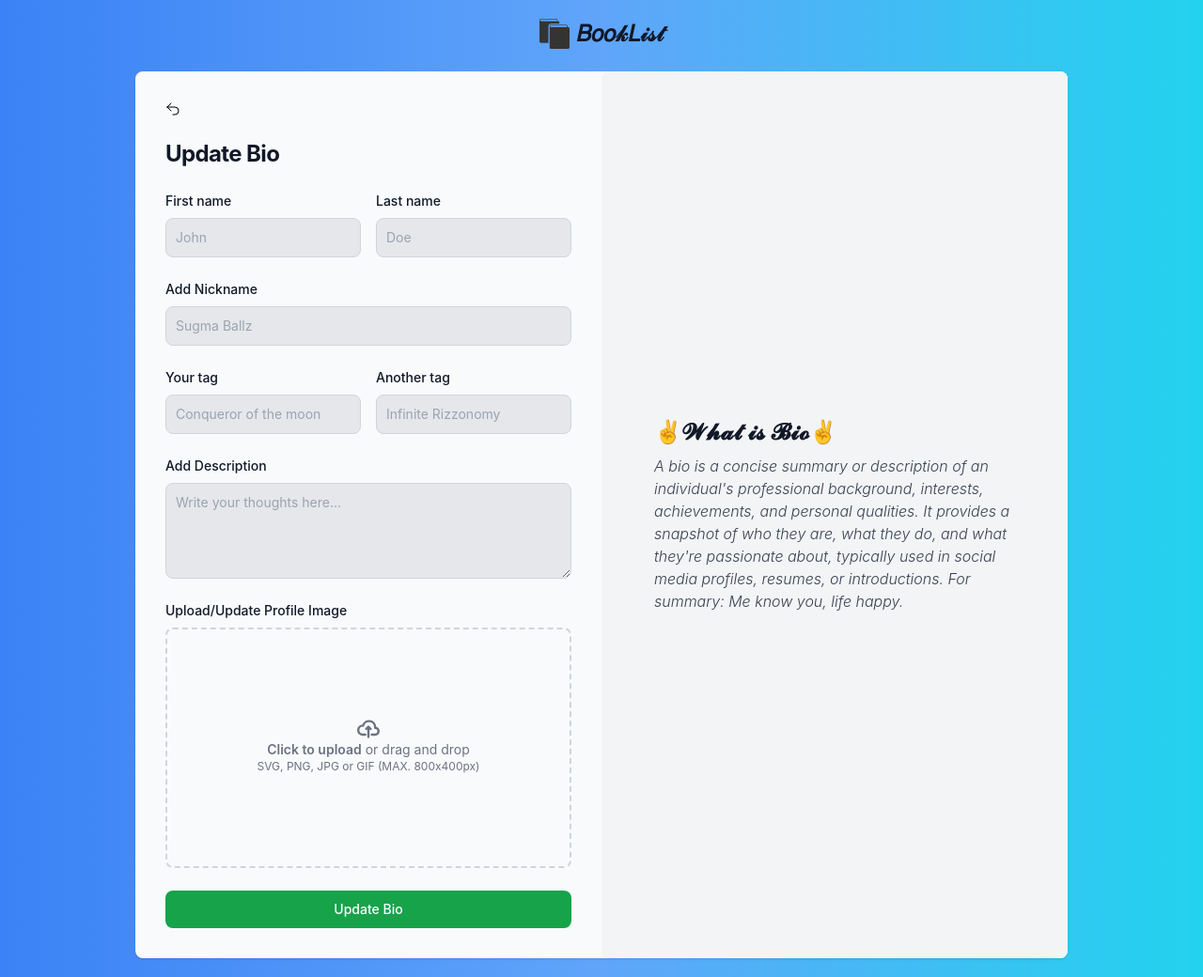
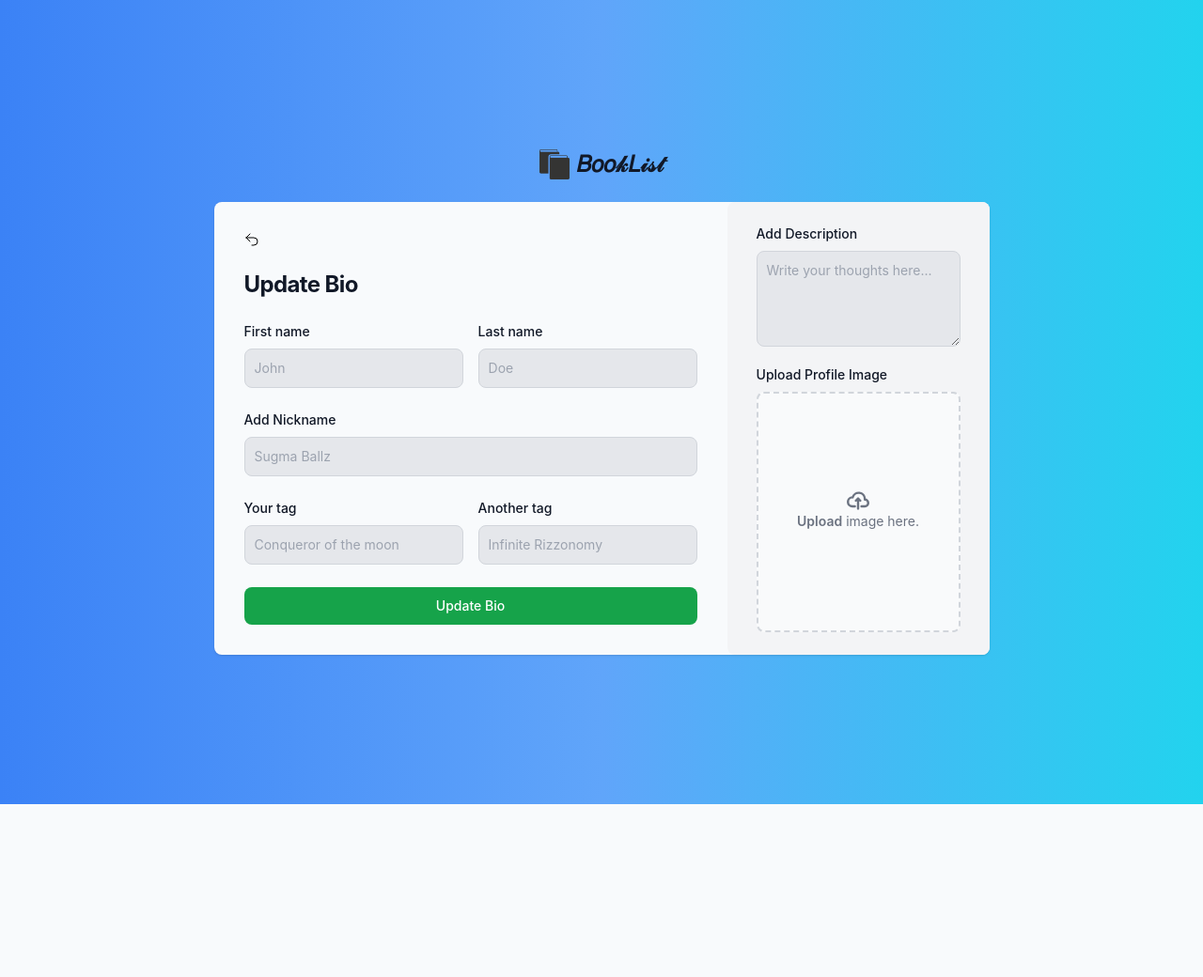
Before and after one commit to YOLO-GIT/Booklist, a PHP site: page /dist/profile/bio.html in a window 1280 px wide. Shown: the whole page at 94% size. After the commit the page ends 856 px from the top, so only its background shows below. Run offline with PHP 8.4, Linux system fonts and the light colour scheme; some libraries are stand-ins or nearby versions.

Commit message:
Some Adjustment

```diff
--- a/Post-Sets/dist/profile/bio.html
+++ b/Post-Sets/dist/profile/bio.html
@@ -9,18 +9,17 @@
     <title>BookList || Bio</title>
 </head>
 
-<!-- component -->
-
 <body
     class="bg-gradient-to-r from-blue-500 via-blue-400 to-cyan-400 dark:from-blue-900 dark:via-blue-800 dark:to-cyan-800">
-    <section class="py-8 px-4 my-10 sm:my-20 sm:py-10 sm:px-0">
+    <section class="py-2 px-2 my-5 sm:my-2 sm:py-5 sm:px-0">
         <div class="flex flex-col items-center justify-center px-6 py-8 mx-auto md:h-screen lg:py-0">
             <h1 class="flex items-center mb-6 text-2xl font-semibold text-gray-900 dark:text-white">
                 <img class="w-8 h-8 mr-2" src="../../logo/book/Logo.png" alt="logo">
                 𝐵𝑜𝑜𝓀𝐿𝒾𝓈𝓉
             </h1>
-            <div class="w-full flex flex-col md:flex-row bg-slate-50 rounded-lg shadow dark:border md:mt-0 sm:max-w-max xl:p-0 dark:bg-primary-800 dark:border-gray-700">
-                <div class="md:w-1/2 p-6 space-y-4 md:space-y-6 sm:p-8">
+            <div
+                class="w-full flex flex-col md:flex-row bg-slate-50 rounded-lg shadow dark:border md:mt-0 sm:max-w-max xl:p-0 dark:bg-blue-800 dark:border-gray-700">
+                <div class="md:w-full p-6 space-y-4 md:space-y-6 sm:p-8">
                     <a href="../profile.html">
                         <svg class="w-4 h-4 text-black dark:text-white" data-slot="icon" fill="none" stroke-width="1.5"
                             stroke="currentColor" viewBox="0 0 24 24" xmlns="http://www.w3.org/2000/svg"
@@ -41,7 +40,7 @@
                                     class="block mb-2 text-sm font-medium text-gray-900 dark:text-white">First
                                     name</label>
                                 <input type="text" name="first_name" id="first_name"
-                                    class="bg-gray-200 border border-gray-300 text-gray-900 text-xs sm:text-sm rounded-lg focus:ring-primary-600 focus:border-primary-600 block w-full p-2.5 dark:bg-white dark:border-black dark:placeholder-gray-400 dark:text-black dark:focus:ring-blue-500 dark:focus:border-blue-500"
+                                    class="bg-gray-200 border border-gray-300 text-gray-900 text-xs sm:text-sm rounded-lg focus:ring-blue-600 focus:border-blue-600 block w-full p-2.5 dark:bg-white dark:border-black dark:placeholder-gray-400 dark:text-black dark:focus:ring-blue-500 dark:focus:border-blue-500"
                                     required="" placeholder="John">
                             </div>
                             <div class="flex-1">
@@ -49,7 +48,7 @@
                                     class="block mb-2 text-sm font-medium text-gray-900 dark:text-white">Last
                                     name</label>
                                 <input type="text" name="last_name" id="last_name"
-                                    class="bg-gray-200 border border-gray-300 text-gray-900 text-xs sm:text-sm rounded-lg focus:ring-primary-600 focus:border-primary-600 block w-full p-2.5 dark:bg-white dark:border-black dark:placeholder-gray-400 dark:text-black dark:focus:ring-blue-500 dark:focus:border-blue-500"
+                                    class="bg-gray-200 border border-gray-300 text-gray-900 text-xs sm:text-sm rounded-lg focus:ring-blue-600 focus:border-blue-600 block w-full p-2.5 dark:bg-white dark:border-black dark:placeholder-gray-400 dark:text-black dark:focus:ring-blue-500 dark:focus:border-blue-500"
                                     required="" placeholder="Doe">
                             </div>
                         </div>
@@ -58,7 +57,7 @@
                                 class="block mb-2 text-sm font-medium text-gray-900 dark:text-white">Add
                                 Nickname</label>
                             <input type="text" name="nickname" id="nickname"
-                                class="bg-gray-200 border border-gray-300 text-gray-900 text-xs sm:text-sm rounded-lg focus:ring-primary-600 focus:border-primary-600 block w-full p-2.5 dark:bg-white dark:border-black dark:placeholder-gray-400 dark:text-black dark:focus:ring-blue-500 dark:focus:border-blue-500"
+                                class="bg-gray-200 border border-gray-300 text-gray-900 text-xs sm:text-sm rounded-lg focus:ring-blue-600 focus:border-blue-600 block w-full p-2.5 dark:bg-white dark:border-black dark:placeholder-gray-400 dark:text-black dark:focus:ring-blue-500 dark:focus:border-blue-500"
                                 required="" placeholder="Sugma Ballz">
                         </div>
                         <div class="flex space-x-4">
@@ -67,7 +66,7 @@
                                     class="block mb-2 text-sm font-medium text-gray-900 dark:text-white">Your
                                     tag</label>
                                 <input type="text" name="tag_one" id="tag_one"
-                                    class="bg-gray-200 border border-gray-300 text-gray-900 text-xs sm:text-sm rounded-lg focus:ring-primary-600 focus:border-primary-600 block w-full p-2.5 dark:bg-white dark:border-black dark:placeholder-gray-400 dark:text-black dark:focus:ring-blue-500 dark:focus:border-blue-500"
+                                    class="bg-gray-200 border border-gray-300 text-gray-900 text-xs sm:text-sm rounded-lg focus:ring-blue-600 focus:border-blue-600 block w-full p-2.5 dark:bg-white dark:border-black dark:placeholder-gray-400 dark:text-black dark:focus:ring-blue-500 dark:focus:border-blue-500"
                                     placeholder="Conqueror of the moon" required="">
                             </div>
                             <div class="flex-1">
@@ -75,11 +74,19 @@
                                     class="block mb-2 text-sm font-medium text-gray-900 dark:text-white">Another
                                     tag</label>
                                 <input type="text" name="tag_two" id="tag_two"
-                                    class="bg-gray-200 border border-gray-300 text-gray-900 text-xs sm:text-sm rounded-lg focus:ring-primary-600 focus:border-primary-600 block w-full p-2.5 dark:bg-white dark:border-black dark:placeholder-gray-400 dark:text-black dark:focus:ring-blue-500 dark:focus:border-blue-500"
+                                    class="bg-gray-200 border border-gray-300 text-gray-900 text-xs sm:text-sm rounded-lg focus:ring-blue-600 focus:border-blue-600 block w-full p-2.5 dark:bg-white dark:border-black dark:placeholder-gray-400 dark:text-black dark:focus:ring-blue-500 dark:focus:border-blue-500"
                                     placeholder="Infinite Rizzonomy" required="">
                             </div>
                         </div>
-                        <div>
+
+                        <button type="submit"
+                            class="w-full text-white bg-green-600 hover:bg-green-700 focus:ring-4 focus:outline-none focus:ring-green-300 font-medium rounded-lg text-sm px-5 py-2.5 text-center dark:bg-green-600 dark:hover:bg-green-700 dark:focus:ring-green-800"
+                            onclick="return confirm('Are you sure you want to save this?')">Update Bio</button>
+                    </form>
+                </div>
+                <div class="md:w-1/2 bg-gray-100 dark:bg-slate-800 p-6 rounded-lg flex items-center justify-center">
+                    <div class="max-w-sm">
+                        <div class="mb-5">
                             <label for="Desc" class="block mb-2 text-sm font-medium text-gray-900 dark:text-white">Add
                                 Description</label>
                             <textarea id="desc" name="desc" rows="4"
@@ -87,8 +94,8 @@
                                 placeholder="Write your thoughts here..." maxlength="75"></textarea>
                         </div>
                         <div>
-                            <label for="Img" class="block mb-2 text-sm font-medium text-gray-900 dark:text-white">
-                                Upload/Update Profile Image</label>
+                            <label for="Img"
+                                class="block mb-2 text-sm font-medium text-gray-900 dark:text-white">Upload Profile Image</label>
                             <div class="flex items-center justify-center w-full">
                                 <label for="dropzone-file"
                                     class="flex flex-col items-center justify-center w-full h-64 border-2 border-gray-300 border-dashed rounded-lg cursor-pointer bg-gray-50 dark:hover:bg-bray-800 dark:bg-gray-700 hover:bg-gray-100 dark:border-gray-600 dark:hover:border-gray-500 dark:hover:bg-gray-600">
@@ -99,32 +106,14 @@
                                                 stroke-width="2"
                                                 d="M13 13h3a3 3 0 0 0 0-6h-.025A5.56 5.56 0 0 0 16 6.5 5.5 5.5 0 0 0 5.207 5.021C5.137 5.017 5.071 5 5 5a4 4 0 0 0 0 8h2.167M10 15V6m0 0L8 8m2-2 2 2" />
                                         </svg>
-                                        <p class="text-sm text-gray-500 dark:text-gray-400"><span
-                                                class="font-semibold">Click to upload</span> or drag and drop</p>
-                                        <p class="text-xs text-gray-500 dark:text-gray-400">SVG, PNG, JPG or GIF (MAX.
-                                            800x400px)</p>
+                                        <p class="text-sm text-center text-gray-500 dark:text-gray-400"><span
+                                                class="font-semibold">Upload</span> image here.</p>
                                     </div>
                                     <input id="dropzone-file" type="file" class="hidden" />
                                 </label>
                             </div>
 
                         </div>
-                        <button type="submit"
-                            class="w-full text-white bg-green-600 hover:bg-green-700 focus:ring-4 focus:outline-none focus:ring-green-300 font-medium rounded-lg text-sm px-5 py-2.5 text-center dark:bg-green-600 dark:hover:bg-green-700 dark:focus:ring-green-800"
-                            onclick="return confirm('Are you sure you want to save this?')">Update Bio
-                        </button>
-                    </form>
-                </div>
-                <div class="md:w-1/2 bg-gray-100 dark:bg-slate-800 p-6 rounded-lg flex items-center justify-center">
-                    <div class="max-w-sm">
-                        <h2 class="text-2xl font-semibold text-gray-900 dark:text-white">✌𝓦𝓱𝓪𝓽 𝓲𝓼 𝓑𝓲𝓸✌
-                        </h2>
-                        <p class="mt-2 text-gray-700 dark:text-gray-300 italic font-light">A bio is a concise summary or
-                            description of an individual's professional background, interests, achievements, and
-                            personal qualities. It provides a snapshot of who they are, what they do, and what they're
-                            passionate about, typically used in social media profiles, resumes, or introductions. For
-                            summary: Me know you, life happy.
-                        </p>
                     </div>
                 </div>
             </div>
--- a/Post-Sets/index.html
+++ b/Post-Sets/index.html
@@ -23,7 +23,7 @@
         </a>
     </div>
     <div class="absolute inset-0 flex justify-center items-center">
-        <img src="intro (1).gif" alt="Stunning GIF" class="gif" />
+        <img src="intro (1)-2x-RIFE-RIFE3.1-50fps.gif" alt="Stunning GIF" class="gif" />
     </div>
 </body>
 
--- a/Post-Sets/src/output.css
+++ b/Post-Sets/src/output.css
@@ -793,14 +793,9 @@ body::-webkit-scrollbar {
   margin-bottom: 2.5rem;
 }
 
-.my-auto {
-  margin-top: auto;
-  margin-bottom: auto;
-}
-
-.my-6 {
-  margin-top: 1.5rem;
-  margin-bottom: 1.5rem;
+.my-5 {
+  margin-top: 1.25rem;
+  margin-bottom: 1.25rem;
 }
 
 .-ml-1 {
@@ -3839,6 +3824,16 @@ body::-webkit-scrollbar {
     margin-bottom: 5rem;
   }
 
+  .sm\:my-3 {
+    margin-top: 0.75rem;
+    margin-bottom: 0.75rem;
+  }
+
+  .sm\:my-2 {
+    margin-top: 0.5rem;
+    margin-bottom: 0.5rem;
+  }
+
   .sm\:ml-64 {
     margin-left: 16rem;
   }
@@ -3926,6 +3921,16 @@ body::-webkit-scrollbar {
     padding-bottom: 2.5rem;
   }
 
+  .sm\:py-12 {
+    padding-top: 3rem;
+    padding-bottom: 3rem;
+  }
+
+  .sm\:py-5 {
+    padding-top: 1.25rem;
+    padding-bottom: 1.25rem;
+  }
+
   .sm\:text-2xl {
     font-size: 1.5rem;
     line-height: 2rem;
@@ -3975,6 +3980,10 @@ body::-webkit-scrollbar {
 
   .md\:w-1\/2 {
     width: 50%;
+  }
+
+  .md\:w-full {
+    width: 100%;
   }
 
   .md\:max-w-4xl {
```
Also changed, not shown: other parts of Post-Sets/src/output.css (+59 -74 lines).
